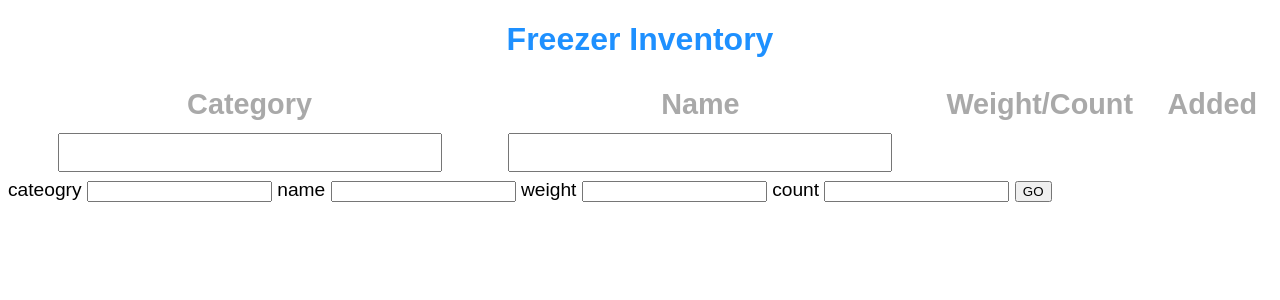
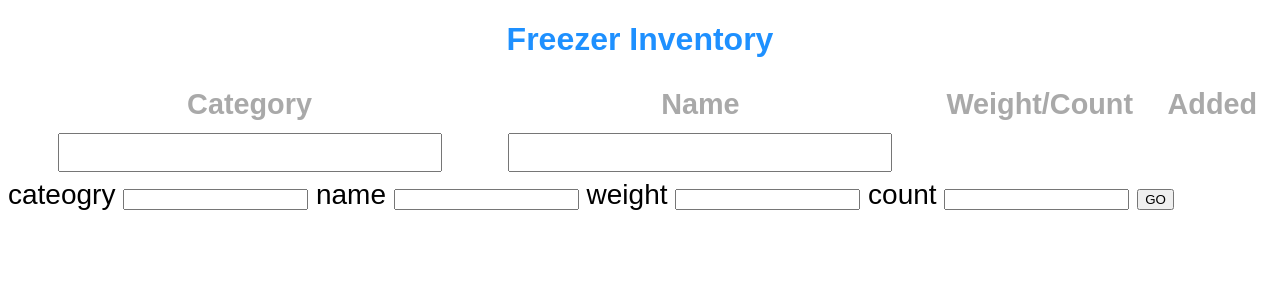
Before and after one commit to spx1/freezer-inventory, a Flask app: page /Inventory/home in a window 1280 px wide. Shown: the top 300 px of the page. Run offline with Flask 3, Linux system fonts and the light colour scheme; data that the repository does not hold is empty; parts of the project's set-up code (start-up, migrations or seed data) failed here and were passed over.

Commit message:
Improve form sizing

```diff
--- a/app/static/inventory.css
+++ b/app/static/inventory.css
@@ -41,5 +41,5 @@ td input {
 }
 
 form {
-    font-size: 1.2em;
+    font-size: 1.75em;
 }
```
